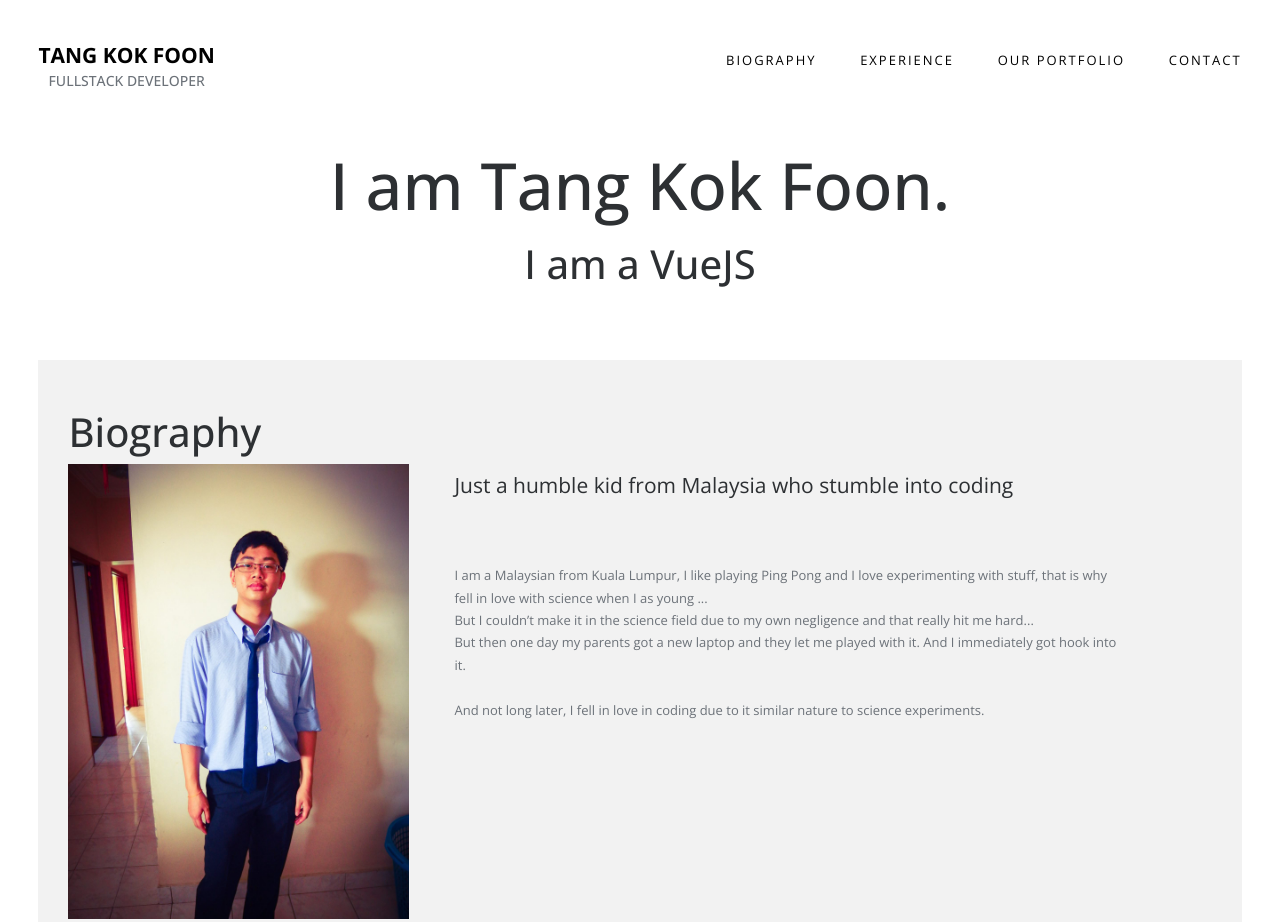
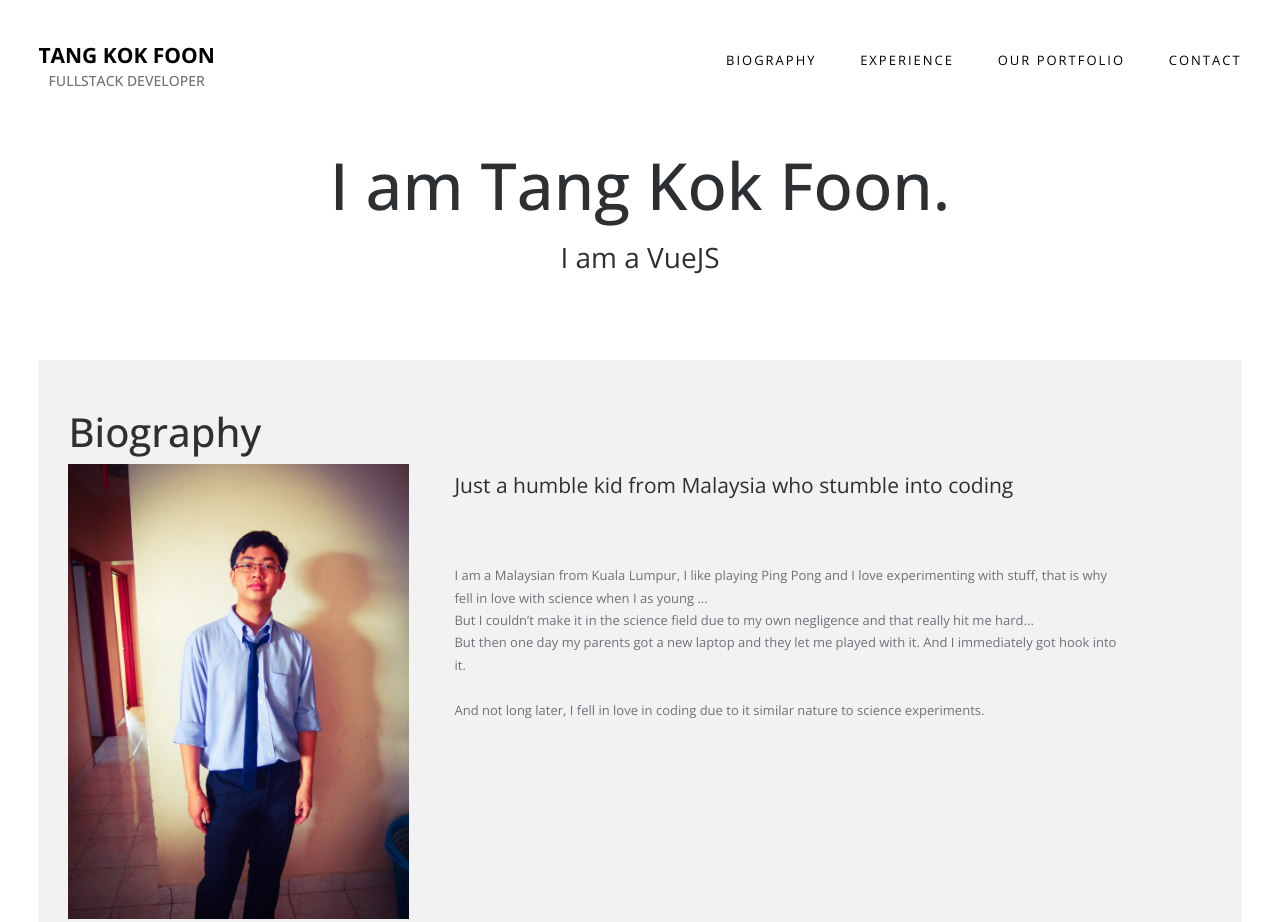
Before and after one commit to soraino/soraino.github.io, a plain HTML site: page index.html in a window 1280 px wide. Shown: the top 922 px of the page. Drawn offline with nearby package versions, Linux system fonts and the light colour scheme.

Commit message:
Fix type.js bug on my end

```diff
--- a/index.html
+++ b/index.html
@@ -46,7 +46,7 @@
             <h1 class="text-center">
                 I am Tang Kok Foon.
             </h1>
-            <h2 id="welcomeText" class="text-center">
+            <h3 id="welcomeText" class="text-center">
                 I am
                 <div id="dev">
                     a developer.
@@ -59,7 +59,7 @@
                         <p>a VueJS Dev.</p>
                     </h1>
                 </div>
-            </h1>
+            </h3>
         </div>
     </section>
     <!-- Slider Section -->
```
